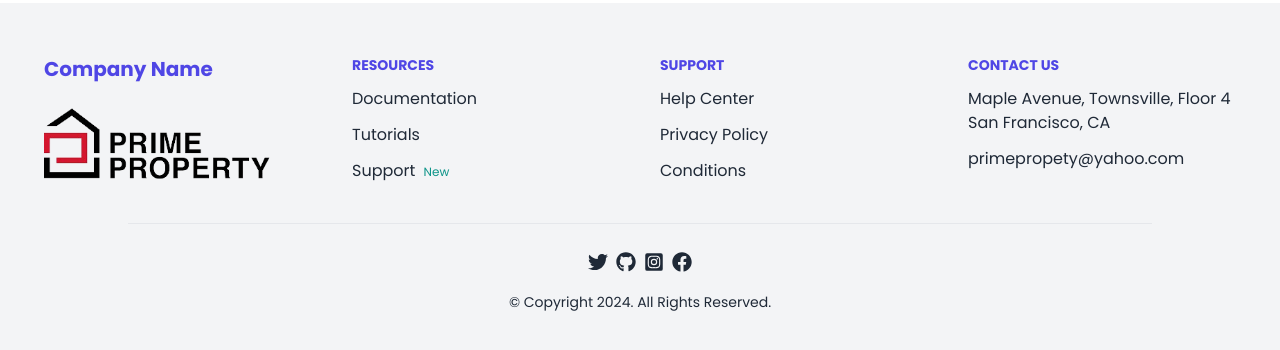
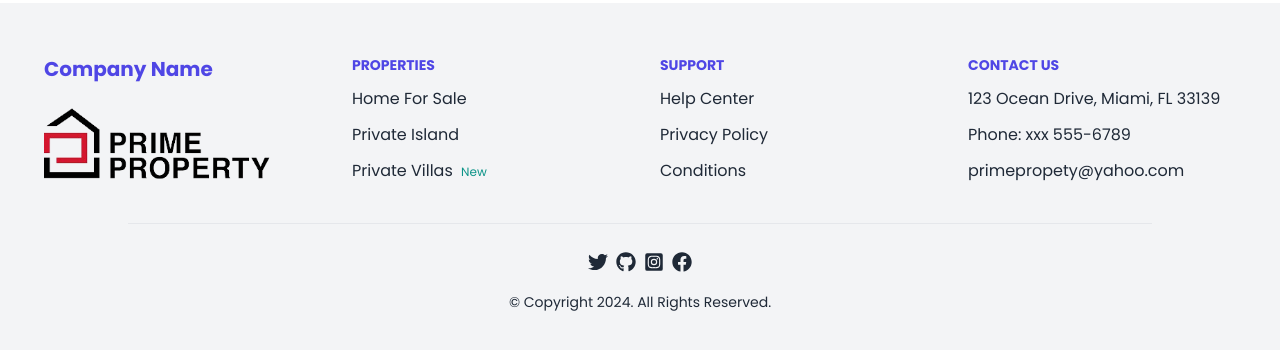
Before and after one commit to codewithToufikul/A9-Prime-Property, a React (Vite) app: page / in a window 1280 px wide. Shown: the part 3615-3965 px from the top of the page. Built offline with nearby package versions, Linux system fonts and the light colour scheme; no server answers.

Commit message:
website footer added

```diff
--- a/src/Pages/Footer/Footer.jsx
+++ b/src/Pages/Footer/Footer.jsx
@@ -12,21 +12,22 @@ const Footer = () => {
           <img className=" mt-5" src={logo} alt="" />
         </div>
         <div className="p-5">
-          <div className="text-sm uppercase text-indigo-600 font-bold">Resources</div>
-          <a className="my-3 block" href="/#">Documentation <span className="text-teal-600 text-xs p-1"></span></a>
-          <a className="my-3 block" href="/#">Tutorials <span className="text-teal-600 text-xs p-1"></span></a>
-          <a className="my-3 block" href="/#">Support <span className="text-teal-600 text-xs p-1">New</span></a>
+          <div className="text-sm uppercase text-indigo-600 font-bold">Properties</div>
+          <a className="my-3 block" >Home For Sale <span className="text-teal-600 text-xs p-1"></span></a>
+          <a className="my-3 block" >Private Island <span className="text-teal-600 text-xs p-1"></span></a>
+          <a className="my-3 block" >Private Villas <span className="text-teal-600 text-xs p-1">New</span></a>
         </div>
         <div className="p-5">
           <div className="text-sm uppercase text-indigo-600 font-bold">Support</div>
-          <a className="my-3 block" href="/#">Help Center <span className="text-teal-600 text-xs p-1"></span></a>
-          <a className="my-3 block" href="/#">Privacy Policy <span className="text-teal-600 text-xs p-1"></span></a>
-          <a className="my-3 block" href="/#">Conditions <span className="text-teal-600 text-xs p-1"></span></a>
+          <a className="my-3 block" >Help Center <span className="text-teal-600 text-xs p-1"></span></a>
+          <a className="my-3 block" >Privacy Policy <span className="text-teal-600 text-xs p-1"></span></a>
+          <a className="my-3 block" >Conditions <span className="text-teal-600 text-xs p-1"></span></a>
         </div>
         <div className="p-5">
           <div className="text-sm uppercase text-indigo-600 font-bold">Contact us</div>
-          <a className="my-3 block" href="/#">Maple Avenue, Townsville, Floor 4 San Francisco, CA <span className="text-teal-600 text-xs p-1"></span></a>
-          <a className="my-3 block" href="/#">primepropety@yahoo.com <span className="text-teal-600 text-xs p-1"></span></a>
+          <a className="my-3 block" href="/#">123 Ocean Drive, Miami, FL 33139<span className="text-teal-600 text-xs p-1"></span></a>
+          <a className="my-3 block" >Phone: xxx 555-6789<span className="text-teal-600 text-xs p-1"></span></a>
+          <a className="my-3 block" >primepropety@yahoo.com <span className="text-teal-600 text-xs p-1"></span></a>
         </div>
       </div>
     </div>
@@ -34,16 +35,16 @@ const Footer = () => {
     <div className="bg-gray-100 pt-2">
       <div className="flex pb-5 px-3 m-auto pt-5 border-t text-gray-800 text-sm flex-col max-w-screen-lg items-center">
         <div className="md:flex-auto md:flex-row-reverse mt-2 flex-row flex">
-          <a href="/#" className=" text-xl mx-1">
+          <a  className=" text-xl mx-1">
           <FaFacebook />
           </a>
-          <a href="/#" className=" text-xl mx-1">
+          <a  className=" text-xl mx-1">
             <FaInstagramSquare />
           </a>
-          <a href="/#" className=" text-xl mx-1">
+          <a  className=" text-xl mx-1">
             <FaGithub/>
           </a>
-          <a href="/#" className=" text-xl mx-1">
+          <a className=" text-xl mx-1">
             <FaTwitter />
           </a>
         </div>
```
